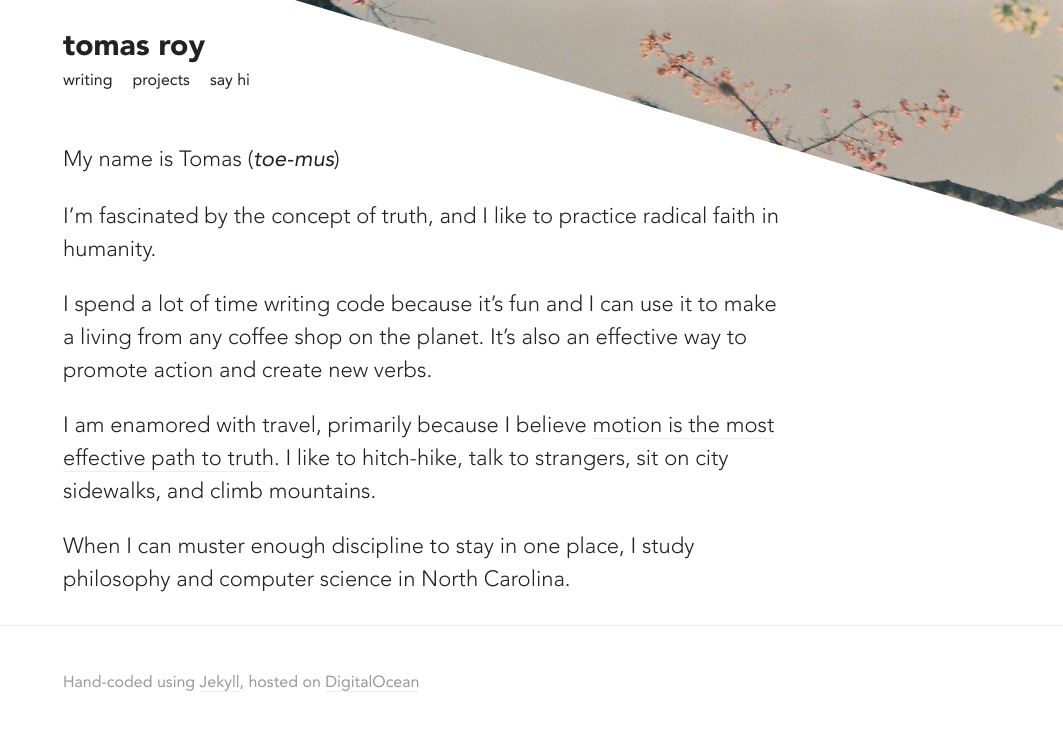
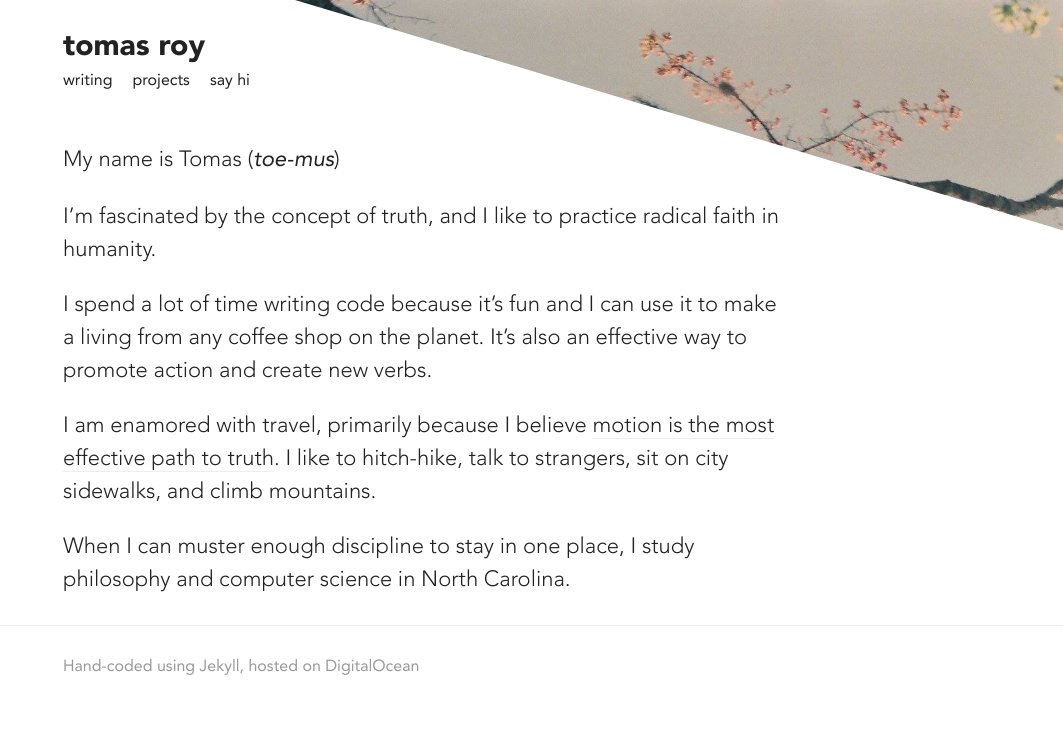
Before and after one commit to minicreative/tomasroy.com, a Jekyll site: the page built from index.md, in a window 1280 px wide. Shown: the top 731 px of the page, without its empty margins (217-1280 px from the left). Built offline with Jekyll 4.4.1, drawn with Linux system fonts in a browser that asks for light colours; some web fonts are replaced.

Commit message:
footer text html strip

```diff
--- a/_includes/foot.html
+++ b/_includes/foot.html
@@ -1,6 +1,6 @@
 		<footer>
 			<div class="container">
-				{{ site.footer_text | markdownify }}
+				{{ site.footer_text | markdownify | strip_html }}
 			</div>
 		</footer>
 
```
